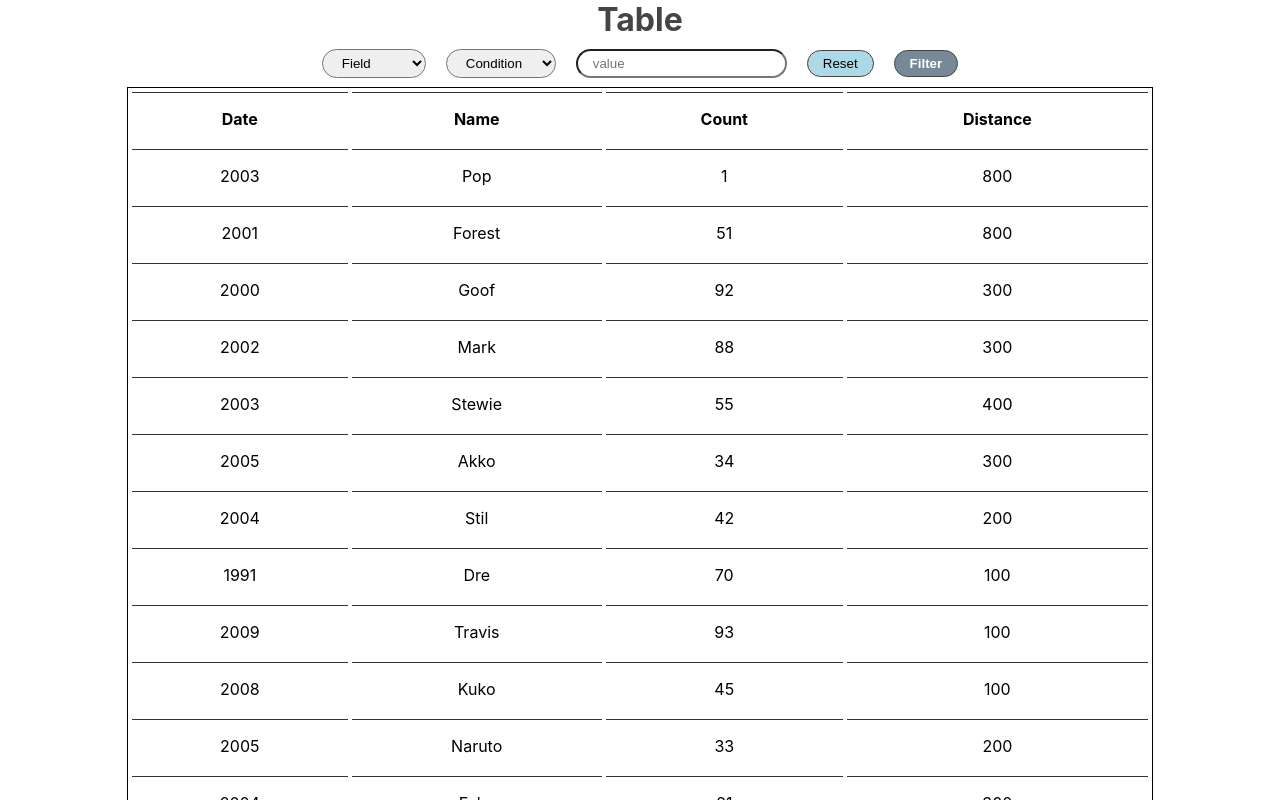
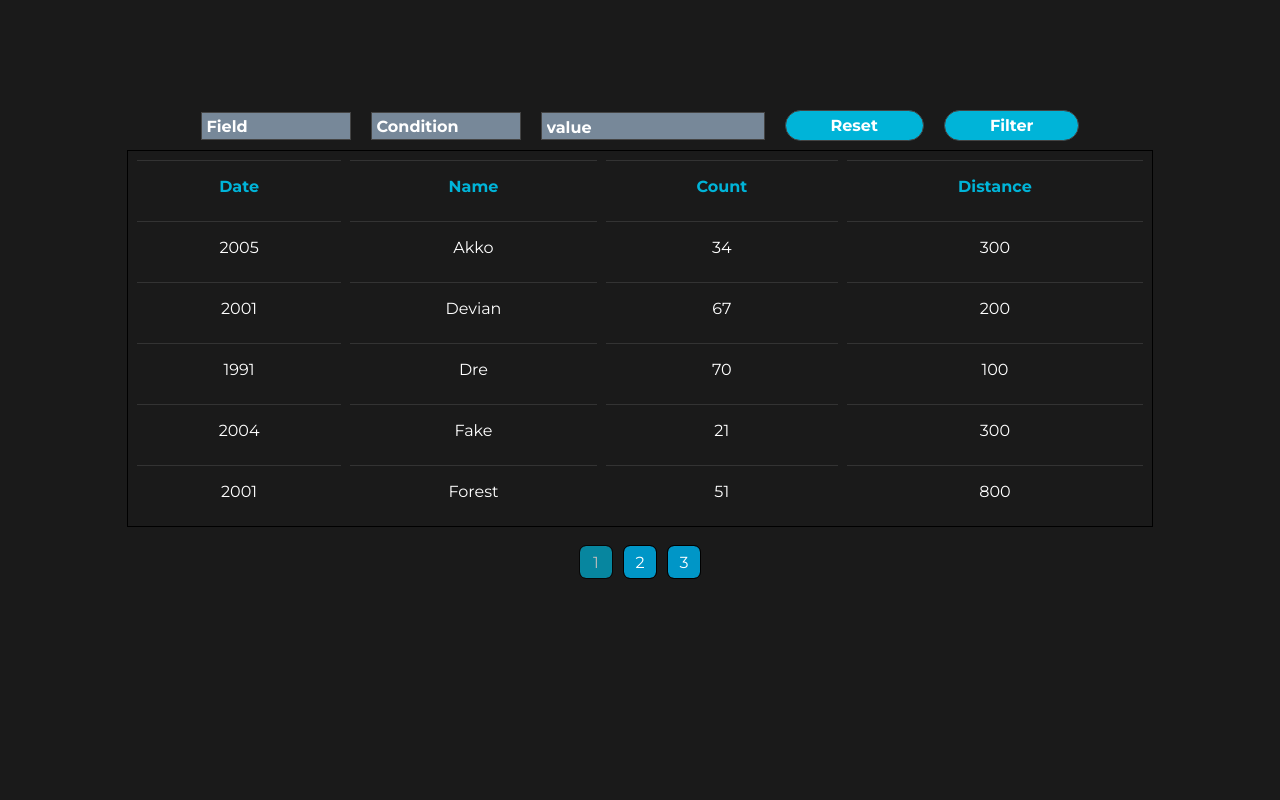
Before and after one commit to TerrniT/welbex-react-table, a React (Create React App) app: page / in a window 1280 px wide. Shown: the top 800 px of the page. Built offline with nearby package versions, Linux system fonts and the light colour scheme.

Commit message:
update: complete project

```diff
--- a/src/App.css
+++ b/src/App.css
@@ -11,6 +11,7 @@
   align-items: center;
   justify-content: center;
   margin: 0 auto;
+  margin-top:100px;
   max-width: 1460px;
 }
 
--- a/src/App.js
+++ b/src/App.js
@@ -1,17 +1,214 @@
+import {useEffect, useState} from 'react';
 import './App.css';
+import './assets/fonts.css'
+import Paginator from './components/Pagination/Paginator';
 import Table from './components/Table/Table';
 import TableForm from './components/TableForm/TableForm';
 import {data} from './data';
 
 function App() {
+
+  const [sortData, setSortData] = useState(data)
+  const [sortCfg, setSortCfg] = useState({
+    sortDirection: 'ASC',
+    sortBox: 'name',
+    filterBox: undefined,
+    filterRule: undefined,
+    filterArgument: undefined,
+  });
+
+  const [renderData, setRenderData] = useState(sortData)
+  const [pagesConfig, setPagesConfig] = useState({
+    currentPage: 1,
+    pageCount: Math.ceil(sortData.length / 5)
+  })
+
+  function handleSort(box) {
+    if (sortCfg.sortBox === box) {
+      if (sortCfg.sortDirection === 'ASC') {
+        setSortCfg({
+          ...sortCfg,
+          sortDirection: 'ASC',
+          sortBox: box
+        });
+        return;
+      }
+    }
+    setSortCfg({ ...sortCfg, sortDirection: 'ASC', sortBox: box})
+  }
+
+  function onFilterSubmit(config) {
+    console.log(config);
+    setSortCfg({
+      ...sortCfg,
+      filterBox: config.name,
+      filterRule: config.rule,
+      filterArgument: config.argument
+    });
+  }
+
+  function onResetHandle() {
+    setSortData([...data]);
+    setPagesConfig({...pagesConfig, currentPage: 1});
+  }
+
+  function onChoosePageHandler(page) {
+    setPagesConfig({
+      ...pagesConfig, currentPage: page
+    })
+  }
+
+  useEffect(
+    () => {
+      if (sortCfg.sortBox === 'name') {
+        sortCfg.sortDirection === 'ASC'
+        ? setSortData([...sortData.sort((first, second) => (first.name > second.name ? 1: -1))])
+        : setSortData([...sortData.sort((first, second) => (first.name < second.name ? 1: -1))]);
+      }
+
+      if (sortCfg.sortBox === 'points') {
+        sortCfg.sortDirection === 'ASC'
+        ? setSortData([...sortData.sort((first, second) => first.name - second.name )])
+        : setSortData([...sortData.sort((first, second) => second.name - first.name )])
+      }
+
+      if (sortCfg.sortBox === 'distance') {
+        sortCfg.sortDirection === 'ASC'
+        ? setSortData([...sortData.sort((first, second) => first.distance - second.distance )])
+        : setSortData([...sortData.sort((first, second) => second.distance - first.distance )])
+      }
+
+      if (sortCfg.filterBox && sortCfg.filterRule && sortCfg.filterArgument) {
+        if (sortCfg.filterRule === 'equal') {
+          setSortData([
+            ...sortData.filter((e) => e.name === sortCfg.filterArgument)
+          ]);
+        }
+
+        if (sortCfg.filterRule === 'contain') {
+          setSortData([
+            ...sortData.filter((e) => e.name.includes(sortCfg.filterArgument))
+          ]);
+        }
+
+        if (sortCfg.filterRule === 'greater') {
+          setSortData([
+            ...sortData.filter((e) => e.name.length > sortCfg.filterArgument)
+          ]);
+        }
+
+        if (sortCfg.filterRule === 'less') {
+          setSortData([
+            ...sortData.filter((e) => e.name.length < sortCfg.filterArgument)
+          ]);
+        }
+      }
+      if (sortCfg.filterBox === 'points') {
+        if (sortCfg.filterRule === 'equal') {
+          setSortData([
+            ...sortData.filter(
+              (e) => e.points === Number(sortCfg.filterArgument)
+            )
+          ]);
+        }
+
+        if (sortCfg.filterRule === 'contain') {
+          setSortData([
+            ...sortData.filter(
+              (e) => e.points.toString().includes(sortCfg.filterArgument)
+            )
+          ]);
+        }
+
+        if (sortCfg.filterRule === 'greater') {
+          setSortData([
+            ...sortData.filter(
+              (e) => e.points > Number(sortCfg.filterArgument)
+            )
+          ]);
+        }
+
+        if (sortCfg.filterRule === 'less') {
+          setSortData([
+            ...sortData.filter(
+              (e) => e.points < Number(sortCfg.filterArgument)
+            )
+          ]);
+        }
+      }
+      if (sortCfg.filterBox === 'distance') {
+        if (sortCfg.filterRule === 'equal') {
+          setSortData([
+            ...sortData.filter(
+              (e) => e.distance === Number(sortCfg.filterArgument)
+            )
+          ]);
+        }
+
+        if (sortCfg.filterRule === 'contain') {
+          setSortData([
+            ...sortData.filter(
+              (e) => e.distance.toString().includes(sortCfg.filterArgument)
+            )
+          ]);
+        }
+
+        if (sortCfg.filterRule === 'greater') {
+          setSortData([
+            ...sortData.filter(
+              (e) => e.distance > Number(sortCfg.filterRule)
+            )
+          ]);
+        }
+
+        if (sortCfg.filterRule === 'less') {
+          setSortData([
+            ...sortData.filter(
+              (e) => e.distance < Number(sortCfg.filterRule)
+            )
+          ]);
+        }
+      }
+    },
+    [ sortCfg ]
+  );
+
+  useEffect(
+		() => {
+			setPagesConfig({ ...pagesConfig, pageCount: Math.ceil(sortData.length / 5) });
+		},
+		[ sortData ]
+	);
+
+	useEffect(
+		() => {
+			setRenderData(
+				sortData.slice(
+					pagesConfig.currentPage === 1
+						? pagesConfig.currentPage - 1
+						: (pagesConfig.currentPage - 1) * 5,
+					pagesConfig.currentPage * 5
+				)
+			);
+		},
+		[ pagesConfig, sortData ]
+	);
   return (
     <>
       <div className="page">
-         <h1 className='page__title'>
-             Table
-         </h1>
-        <TableForm />
-        <Table data={data} />
+        <TableForm
+          filterSubmit={onFilterSubmit}
+          onReset={onResetHandle}
+        />
+        <Table
+          data={renderData}
+          onSort={handleSort}
+        />
+        <Paginator
+          currentPage={pagesConfig.currentPage}
+          pageCount={pagesConfig.pageCount}
+          onChoosePage={onChoosePageHandler}
+        />
       </div>
     </>
   );
--- /dev/null
+++ b/src/assets/fonts.css
@@ -0,0 +1,5 @@
+@import url('https://fonts.googleapis.com/css2?family=Montserrat:wght@400;700&display=swap');
+
+* {
+  font-family: 'Montserrat', sans-serif;
+}
--- /dev/null
+++ b/src/components/Pagination/Paginator.css
@@ -0,0 +1,41 @@
+* {
+  box-sizing: border-box;
+  font-size: 16px;
+  font-weight: 400;
+  user-select: none;
+  transition: all 200ms ease;
+}
+
+.paginator {
+  padding: 20px 0;
+  display: flex;
+  align-items: center;
+}
+
+.paginator__page {
+  display: flex;
+  align-items: center;
+  justify-content: center;
+  cursor: pointer;
+  outline: 1px solid black;
+  transition: .3 ease;
+  margin: 0 6px;
+  border-radius: 6px;
+  background-color: #0096c7;
+  height: 32px;
+  width: 32px;
+  display: flex;
+  padding: 0 6px;
+}
+
+
+
+.paginator__page:hover {
+  opacity: .7;
+  background-color: #00b4d8;
+}
+
+.paginator__page-active {
+  opacity: .7;
+  background-color: #00b4d8;
+}
--- /dev/null
+++ b/src/components/Pagination/Paginator.jsx
@@ -0,0 +1,39 @@
+import React from "react";
+import './Paginator.css'
+
+const Paginator = ({currentPage, pageCount, onChoosePage}) => {
+
+  const pageLeft = currentPage - 1 > 0 ?(currentPage - 2 > 0 ? currentPage - 2 : currentPage - 1) : 1;
+  let pageRight = currentPage - 1 > 0 ? currentPage - 2 > 0 ? currentPage + 2 : currentPage + 3 : currentPage + 4;
+
+  if (pageRight > pageCount) {
+    pageRight = pageCount;
+  }
+
+  const pages = [];
+  for (let i = pageLeft; i <= pageRight; i++) {
+    pages.push(i)
+  }
+
+  return (
+    <div className="paginator">
+      {pages.map((page) => (
+        <span
+          key={page}
+          className={
+            page === currentPage ? (
+              'paginator__page paginator__page-active'
+            ) : (
+              'paginator__page'
+            )
+           }
+           onClick={() => onChoosePage(page)}
+        >
+          {page}
+        </span>
+      ))}
+    </div>
+  );
+}
+
+export default Paginator;
--- a/src/components/Table/Table.css
+++ b/src/components/Table/Table.css
@@ -9,7 +9,8 @@
   display: table;
   border-collapse:separate;
   text-indent: initial;
-  border-spacing: 0.3em;
+  border-spacing: 0.6em;
+  border: none;
   border-color: #333333;
   width: 80%;
   outline: 1px solid black;
@@ -23,6 +24,8 @@
 
 .table__category {
   padding: 1em;
+  color:  #00b4d8;
+  font-weight: bold;
   vertical-align: top;
   border-top: 1px solid #333333;
   text-align: center;
--- a/src/components/TableForm/TableForm.css
+++ b/src/components/TableForm/TableForm.css
@@ -1,3 +1,8 @@
+* {
+  margin: 0;
+  padding: 0;
+  box-sizing:border-box
+}
 button {
   cursor: pointer;
   border-radius:20px;
@@ -6,10 +11,32 @@ button {
 }
 
 select {
-  padding: 5px 15px;
+  -webkit-appearance: none;
+  -moz-appearance: none;
+  appearance: none;
+}
+
+select::-ms-expand {
+  display: none;
+}
+
+::placeholder {
+  color: white;
+}
+
+.select__select {
+  width: 150px;
   margin: 10px;
-  border-radius:20px;
+  padding: 5px 35px 5px 5px;
+  font-size: 16px;
+  border: 1px solid #CCC;
+  height: 28px;
+  font-weight: bold;
+  border: 1px solid #444444;
+  background-color: lightslategray;
+  color: white;
 }
+
 
 .table-container {
   padding: 0 auto;
@@ -20,21 +47,32 @@ select {
 }
 
 .table-container__input {
-  padding: 5px 15px;
+  width: 14rem;
   margin: 10px;
-  border-radius:20px;
+  padding: 8px 35px 5px 5px;
+  font-size: 16px;
+  border: 1px solid #CCC;
+  height: 28px;
+  font-weight: bold;
+  border: 1px solid #444444;
+  background-color: lightslategray;
   color: white;
 }
 
-.table-container__button-reset {
+.table-container__button {
   border: 1px solid #444444;
-  background-color: lightblue;
+  background-color: #00b4d8;
+  color: white;
+  font-weight: bold;
+  padding: 5px 45px;
+  font-size: 16px;
 }
 
+.table-container__button:hover {
+  opacity: .7;
+  background-color: #00b4d8;
+}
 
-.table-container__button-filter {
-  border: 1px solid #444444;
-  background-color: lightslategray;
-  color: white;
-  font-weight: bold
+.option-default {
+  background-color: #333;
 }
--- a/src/components/TableForm/TableForm.jsx
+++ b/src/components/TableForm/TableForm.jsx
@@ -33,14 +33,14 @@ export default function TableForm({ filterSubmit, onReset }) {
 
   return (
   <form className="table-container" onSubmit={handleSubmit}>
-      <select name="name" value={name} onChange={handleNameChange} required>
-        <option value="">Field</option>
+      <select className="select__select" name="name" value={name} onChange={handleNameChange} required>
+        <option value="option-default">Field</option>
         <option value="name">Caption</option>
         <option value="points">Amout</option>
         <option value="distance">Distance</option>
       </select>
-      <select name="rule" value={rule} onChange={handleRuleChange} required>
-        <option value="">Condition</option>
+      <select className="select__select" name="rule" value={rule} onChange={handleRuleChange} required>
+        <option className="option-default" value="">Condition</option>
         <option value="equal">Equal</option>
         <option value="contain">Contain</option>
         <option value="greater">Greater</option>
@@ -56,10 +56,10 @@ export default function TableForm({ filterSubmit, onReset }) {
         placeholder="value"
       />
 
-      <button className="table-container__button-reset" type="reset" onClick={onClearFilter}>
+      <button className="table-container__button" type="reset" onClick={onClearFilter}>
         Reset
       </button>
-      <button className="table-container__button-filter" type="submit" >
+      <button className="table-container__button" type="submit" >
         Filter
       </button>
 
--- a/src/index.css
+++ b/src/index.css
@@ -1,13 +1,7 @@
 body {
   margin: 0;
-  font-family: -apple-system, BlinkMacSystemFont, 'Segoe UI', 'Roboto', 'Oxygen',
-    'Ubuntu', 'Cantarell', 'Fira Sans', 'Droid Sans', 'Helvetica Neue',
-    sans-serif;
   -webkit-font-smoothing: antialiased;
   -moz-osx-font-smoothing: grayscale;
+  background-color: #1A1A1A;
+  color: white;
 }
-
-code {
-  font-family: source-code-pro, Menlo, Monaco, Consolas, 'Courier New',
-    monospace;
-}
```
Also changed, not shown: public/index.html (+0 -23 lines), 1 other file (tests, documents, lock files or other folders).
